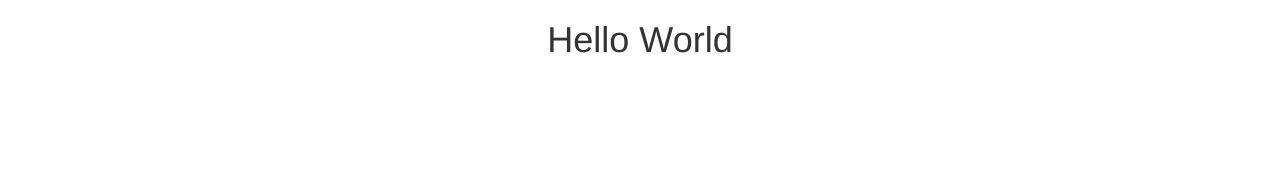
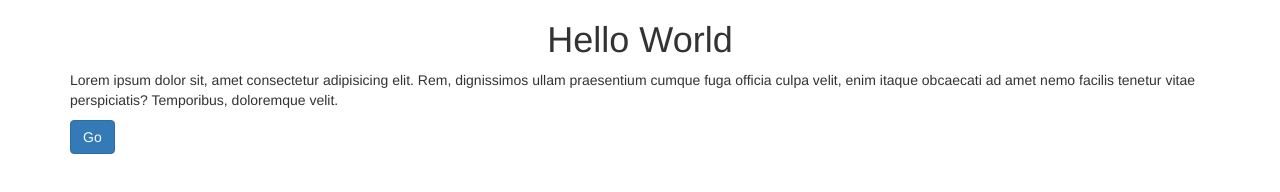
Before and after one commit to oscarMoran/PracticeGitCommand, a plain HTML site: page index.html in a window 1280 px wide. Drawn offline with nearby package versions, Linux system fonts and the light colour scheme.

Commit message:
My Second Commit with new changes

```diff
--- a/index.html
+++ b/index.html
@@ -5,7 +5,7 @@
         <meta charset="utf-8">
         <meta http-equiv="X-UA-Compatible" content="IE=edge">
         <meta name="viewport" content="width=device-width, initial-scale=1">
-        <title>Title Page</title>
+        <title>GIT commands</title>
 
         <!-- Bootstrap CSS -->
         <link href="https://maxcdn.bootstrapcdn.com/bootstrap/3.3.7/css/bootstrap.min.css" rel="stylesheet">
@@ -18,7 +18,13 @@
         <![endif]-->
     </head>
     <body>
-        <h1 class="text-center">Hello World</h1>
+        <section class="container">
+            <h1 class="text-center">Hello World</h1>
+
+            <p>Lorem ipsum dolor sit, amet consectetur adipisicing elit. Rem, dignissimos ullam praesentium cumque fuga officia culpa velit, enim itaque obcaecati ad amet nemo facilis tenetur vitae perspiciatis? Temporibus, doloremque velit.</p>
+            <button class="btn btn-primary ">Go</button>
+        </section>
+
 
         <!-- jQuery -->
         <script src="https://ajax.googleapis.com/ajax/libs/jquery/1.12.4/jquery.min.js"></script>
```
